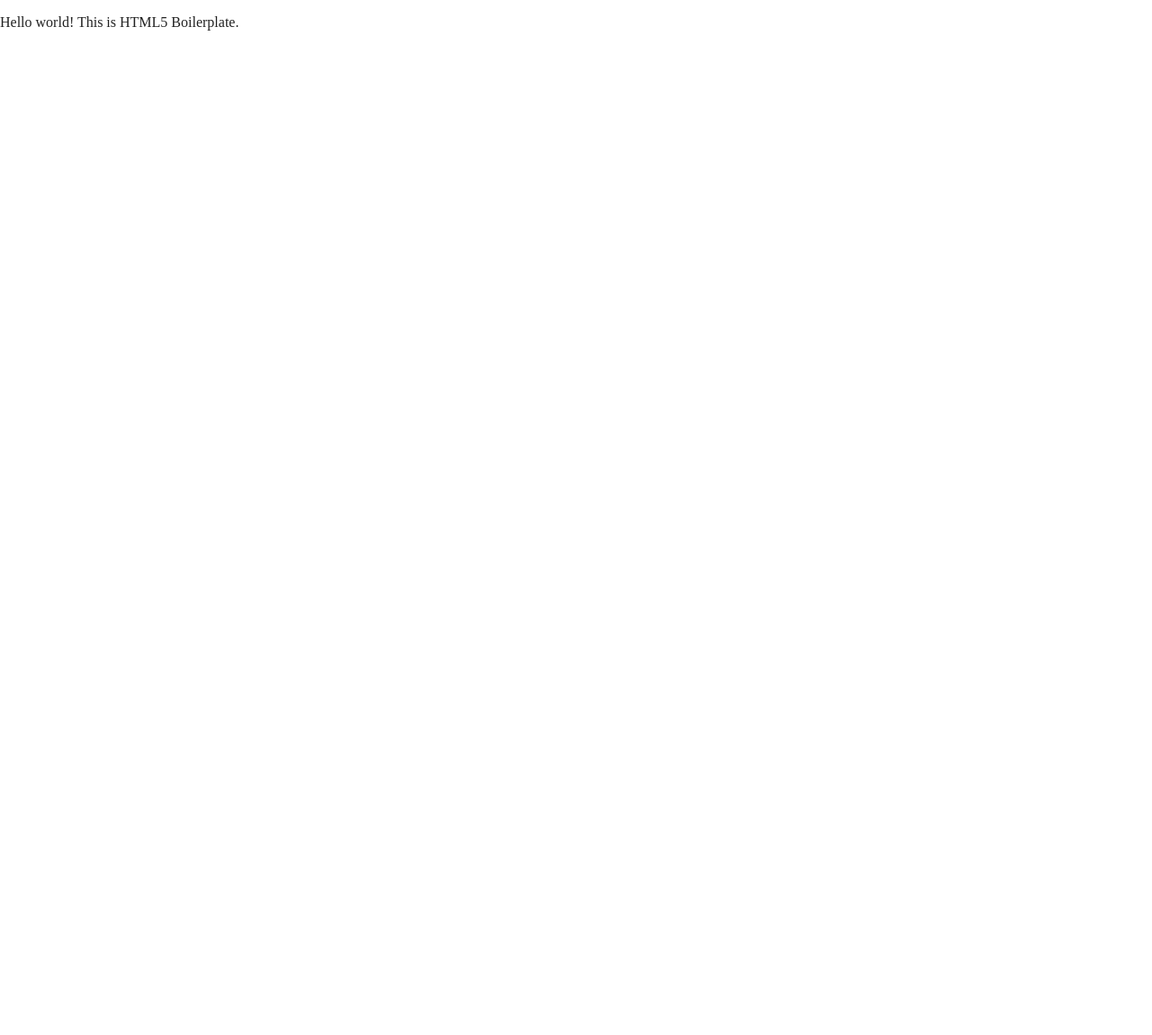
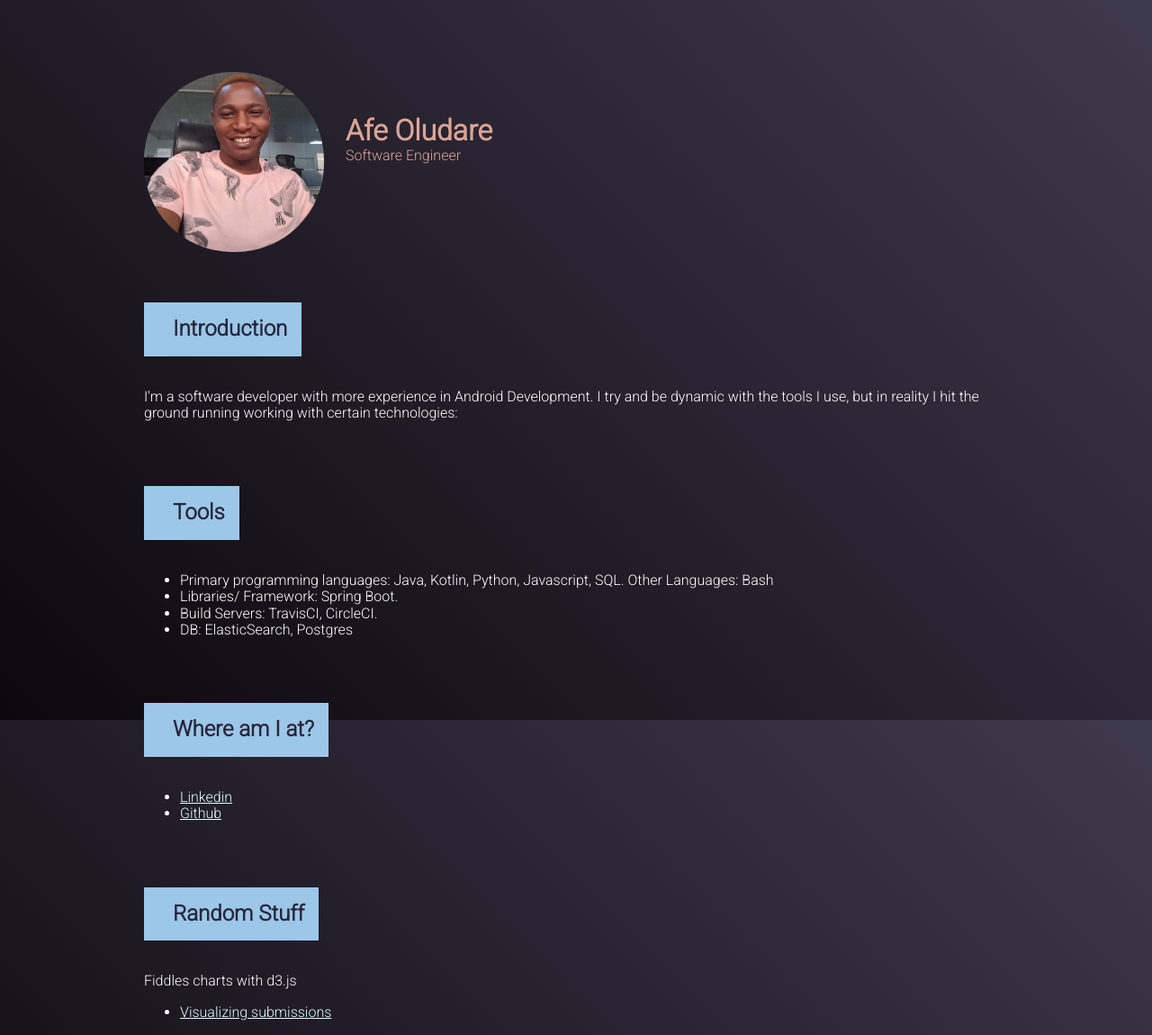
Before and after one commit to fedache/fedache.github.io, a website built with Parcel: page index.html in a window 1280 px wide. Shown: the whole page at 90% size. Before the commit the page ends 800 px from the top, so only its background shows below. Built offline with nearby package versions, Linux system fonts and the light colour scheme.

Commit message:
Add old content with new design

```diff
--- a/index.html
+++ b/index.html
@@ -3,7 +3,7 @@
 
 <head>
   <meta charset="utf-8">
-  <title></title>
+  <title>Afe Oludare</title>
   <meta name="description" content="">
   <meta name="viewport" content="width=device-width, initial-scale=1">
 
@@ -18,22 +18,155 @@
 
   <link rel="stylesheet" href="css/normalize.css">
   <link rel="stylesheet" href="css/main.css">
+  <link rel="preconnect" href="https://fonts.googleapis.com">
+  <link rel="preconnect" href="https://fonts.gstatic.com" crossorigin>
+  <link href="https://fonts.googleapis.com/css2?family=Roboto:wght@300&display=swap" rel="stylesheet">
+  <meta name="theme-color" content="#fafafa">
+  <style>
+    html {
+      background: linear-gradient(45deg, #0D080D, #3e3a4d) no-repeat fixed;
+    }
 
-  <meta name="theme-color" content="#fafafa">
+    body {
+      margin: 0;
+      color: #fff;
+      font-family: 'Roboto', sans-serif;
+    }
+
+    .content {
+      display: flex;
+      flex-wrap: wrap;
+      margin-left: 10em;
+      margin-right: 10em;
+      margin-top: 5em;
+    }
+
+    @media (max-width: 480px) {
+      .content {
+        margin-left: 1em;
+        margin-right: 1em;
+        margin-top: 1em;
+      }
+    }
+
+    .profile-img {
+      border-radius: 49%;
+      flex-basis: 200px;
+      margin-right: 1.5rem;
+    }
+
+    .main-title {
+      display: flex;
+      flex-direction: column;
+      justify-content: center;
+      color: #DAA496;
+      height: 150px;
+    }
+
+    @media (max-width: 480px) {
+      .main-title {
+        margin-left: 1em;
+        margin-right: 1em;
+      }
+    }
+
+    .main-title * {
+      margin: 0;
+    }
+
+    h1 {
+      font-size: 3em;
+      margin: 0.2em 0;
+      font-weight: bolder;
+    }
+
+    section {
+      flex-basis: 100%;
+      margin-top: 2em;
+    }
+
+    section h2 {
+      background: #9CC7E9;
+      color: #28273A;
+      font-size: 1.5em;
+      margin-top: 1.5rem;
+      font-weight: 800;
+      display: inline-block;
+      padding: 1rem 1rem 1rem 2rem
+    }
+
+    section .section-content {
+      max-width: 60em;
+    }
+
+    @media (max-width: 480px) {
+      section .section-content {
+        max-width: 30em;
+      }
+    }
+
+    a {
+      color: lightcyan;
+    }
+  </style>
 </head>
 
 <body>
+<div class="content">
+  <img class="profile-img" src="img/profile.jpg" width="150" alt="Profile image"/>
+  <div class="main-title">
+    <h1>Afe Oludare</h1>
+    <p>Software Engineer</p>
+  </div>
+  <section>
+    <h2>Introduction</h2>
+    <p class="section-content">I'm a software developer with more experience in Android Development. I try and be
+      dynamic with the tools I use,
+      but in reality I hit the ground running working with certain technologies:</p>
+  </section>
 
-  <!-- Add your site or application content here -->
-  <p>Hello world! This is HTML5 Boilerplate.</p>
+  <section>
+    <h2>Tools</h2>
+    <ul class="section-content">
+      <li> Primary programming languages: Java, Kotlin, Python, Javascript, SQL.
+        Other Languages: Bash
+      </li>
+      <li> Libraries/ Framework: Spring Boot.</li>
+      <li> Build Servers: TravisCI, CircleCI.</li>
+      <li>DB: ElasticSearch, Postgres</li>
+    </ul>
+  </section>
+  <section>
+    <h2>Where am I at?</h2>
+    <ul class="section-content">
+      <li><a href="https://www.linkedin.com/in/fedache/">Linkedin</a></li>
+      <li><a href="https://github.com/fedache">Github</a></li>
+    </ul>
+  </section>
+  <section>
+    <h2>Random Stuff</h2>
+    <p>Fiddles charts with d3.js</p>
+    <ul>
+      <li><a href="https://jsfiddle.net/fedache/96t9wbur/">Visualizing submissions</a></li>
+    </ul>
+  </section>
+</div>
+
 <script src="js/vendor/modernizr-3.11.2.min.js"></script>
 <script src="js/plugins.js"></script>
 <script src="js/main.js"></script>
 
 <!-- Google Analytics: change UA-XXXXX-Y to be your site's ID. -->
 <script>
-    window.ga = function () { ga.q.push(arguments) }; ga.q = []; ga.l = +new Date;
-    ga('create', 'UA-XXXXX-Y', 'auto'); ga('set', 'anonymizeIp', true); ga('set', 'transport', 'beacon'); ga('send', 'pageview')
+  window.ga = function () {
+    ga.q.push(arguments)
+  };
+  ga.q = [];
+  ga.l = +new Date;
+  ga('create', 'UA-XXXXX-Y', 'auto');
+  ga('set', 'anonymizeIp', true);
+  ga('set', 'transport', 'beacon');
+  ga('send', 'pageview')
 </script>
 <script src="https://www.google-analytics.com/analytics.js" async></script>
 </body>
--- a/package.json
+++ b/package.json
@@ -1,5 +1,5 @@
 {
-  "name": " ",
+  "name": "personal-static",
   "version": "0.0.1",
   "description": "",
   "keywords": "",
```
Also changed, not shown: img/profile.jpg (added), 1 other file. Lines whose indentation alone changed are shown as unchanged.
